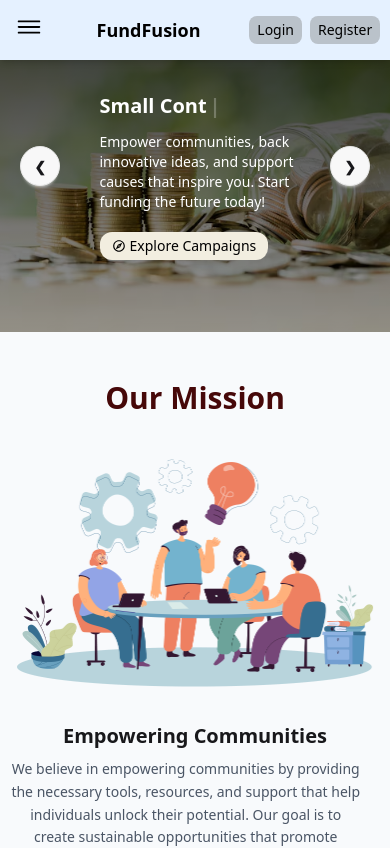
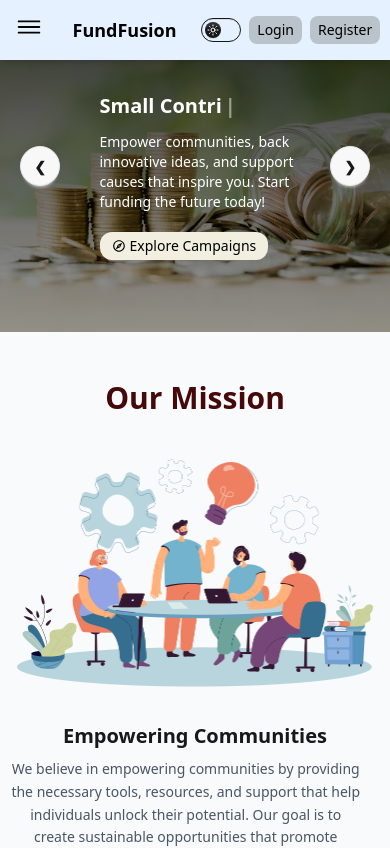
Before and after one commit to perpendicular01/b10-a10-crowd-funding-client, a React (Vite) app: page / in a window 390 px wide. Shown: the top 848 px of the page. Built offline with nearby package versions, Linux system fonts and the light colour scheme; no server answers.

Commit message:
done Alhamdulillah

```diff
--- a/src/App.css
+++ b/src/App.css
@@ -1,2 +1,4 @@
 @import "tailwindcss";
 @plugin "daisyui";
+
+@custom-variant dark (&:where(.dark, .dark *));
--- a/src/LayOut/HomeLayout.jsx
+++ b/src/LayOut/HomeLayout.jsx
@@ -9,10 +9,10 @@ const HomeLayout = () => {
             <div className="fixed top-0 left-0 w-full z-50 bg-white shadow-md">
                 <Navbar></Navbar>
             </div>
-            <div className="bg-[#F8FAFC]">
+            <div className="bg-[#F8FAFC] dark:bg-gray-700">
                 <Outlet />
             </div>
-            <div className="pt-[100px]"> {/* Add padding to account for fixed navbar height */}
+            <div className=""> {/* Add padding to account for fixed navbar height */}
 
                 <Footer></Footer>
             </div>
--- a/src/components/AllCampaigns/CampaignCard.jsx
+++ b/src/components/AllCampaigns/CampaignCard.jsx
@@ -4,18 +4,18 @@ import { Link } from 'react-router-dom';
 const CampaignCard = ({ campaign }) => {
   const { _id: id, title, description, photo, type } = campaign
   return (
-    <div className="max-w-sm rounded-2xl shadow-lg bg-[#D9EAFD] p-4 flex flex-col justify-between">
+    <div className="max-w-sm rounded-2xl shadow-lg bg-[#D9EAFD] dark:bg-gray-800 p-4 flex flex-col justify-between">
       <div>
         <img
           src={photo}
           className="w-[97%] h-48 mx-auto rounded-xl object-cover"
         />
-        <div className="mt-4 space-y-2">
-          <h2 className="text-xl font-bold text-black">{title}</h2>
-          <h2 className="text-base font-bold text-gray-800">
-            Type: <span className="text-red-950 font-bold">{type}</span>
+        <div className="mt-4 space-y-2 ">
+          <h2 className="text-xl font-bold text-black dark:text-gray-300">{title}</h2>
+          <h2 className="text-base font-bold text-gray-800 dark:text-gray-300">
+            Type: <span className="text-red-950 font-bold dark:text-gray-300">{type}</span>
           </h2>
-          <p className="text-sm font-medium text-gray-700 mt-1">
+          <p className="text-sm font-medium text-gray-700 mt-1 dark:text-gray-300">
             {description}
           </p>
         </div>
--- a/src/components/Header/Navbar.jsx
+++ b/src/components/Header/Navbar.jsx
@@ -4,6 +4,7 @@ import { Link, NavLink, useLocation, useNavigate } from "react-router-dom";
 import { IoIosMenu } from "react-icons/io";
 import { AuthContext } from "../../Contexts/AuthProvider";
 import { useContext } from "react";
+import ThemeTooggle from "../ThemeComponent/ThemeTooggle";
 
 
 const Navbar = () => {
@@ -71,7 +72,7 @@ const Navbar = () => {
     </>
 
     return (
-        <div className="bg-[#E5F1FF] ">
+        <div className="bg-[#E5F1FF] dark:bg-gray-900 ">
             <div className="w-[95%] lg:w-[90%] mx-auto flex justify-between items-center py-2 md:py-2 lg:py-3   text-black">
                 {/* for small device only */}
                 <div className="md:hidden">
@@ -84,9 +85,9 @@ const Navbar = () => {
                 </div>
 
                 {/* left */}
-                <h2 className="text-lg lg:text-2xl font-bold ">FundFusion</h2>
+                <h2 className="text-lg lg:text-2xl dark:text-white font-bold ">FundFusion</h2>
                 {/* for md middle */}
-                <div className="hidden list-none md:flex items-center gap-5 text-sm lg:text-base">
+                <div className="hidden list-none md:flex items-center gap-5 text-sm lg:text-base dark:text-gray-300 ">
                     {links}
                 </div>
                 {/* right side */}
@@ -96,6 +97,7 @@ const Navbar = () => {
                 </div> */}
 
                 <div className="flex items-center gap-2 md:gap-8 ">
+                    <ThemeTooggle></ThemeTooggle>
                     {
                         user ?
                             <div className="flex items-center gap-2 md:gap-4 ">
--- a/src/components/HomePageComponets/HomeBanner.jsx
+++ b/src/components/HomePageComponets/HomeBanner.jsx
@@ -78,28 +78,28 @@ const HomeBanner = () => {
 
               <p
                 data-aos="fade-down-right"
-                className="text-white pt-3 md:pt-5 pb-5 opacity-60 text-sm md:text-lg md:inline-block max-w-[600px] mx-auto font-Roboto"
+                className="text-white  pt-3 md:pt-5 pb-5 opacity-60 text-sm md:text-lg md:inline-block max-w-[600px] mx-auto font-Roboto"
               >
                 {slide.subtitle}
               </p>
 
-              <Link to='/allCampaigns'> <button className="text-black bg-[#F2EEE0] text-sm md:text-lg  rounded-xl py-1 md:py-2 px-3 md:px-4  flex items-center gap-1">
+              <Link to='/allCampaigns'> <button className="text-black bg-[#F2EEE0] dark:bg-gray-800 dark:text-white  text-sm md:text-lg  rounded-xl py-1 md:py-2 px-3 md:px-4  flex items-center gap-1">
                  <MdOutlineExplore />  {slide.buttonText}
               </button> </Link>
             </div>
           </div>
 
           {/* Navigation Buttons */}
-          <div className="absolute left-5 right-5 top-1/2 flex -translate-y-1/2 transform justify-between">
+          <div className="absolute left-5 right-5 top-1/2 flex -translate-y-1/2 transform  justify-between">
             <a
               href={`#slide${index === 0 ? slides.length : index}`}
-              className="btn btn-circle"
+              className="btn btn-circle dark:bg-gray-600 dark:text-white "
             >
               ❮
             </a>
             <a
               href={`#slide${index === slides.length - 1 ? 1 : index + 2}`}
-              className="btn btn-circle"
+              className="btn btn-circle dark:bg-gray-600 dark:text-white "
             >
               ❯
             </a>
--- a/src/components/HomePageComponets/HomeCampaigns.jsx
+++ b/src/components/HomePageComponets/HomeCampaigns.jsx
@@ -26,10 +26,10 @@ const HomeCampaigns = () => {
     return (
         <div>
 
-            <h2 className='text-red-950 mx-auto text-center text-xl md:text-2xl lg:text-3xl font-bold mb-8 mt-10 md:mb-12'> Current Campaigns </h2>
+            <h2 className='text-red-950 dark:text-white mx-auto text-center text-xl md:text-2xl lg:text-3xl font-bold mb-8 mt-10 md:mb-12'> Current Campaigns </h2>
 
 
-            <div className='w-[75%] mx-auto grid grid-cols-1 md:grid-cols-2 lg:grid-cols-3 gap-7'>
+            <div className='w-[75%] mx-auto grid grid-cols-1 md:grid-cols-2 lg:grid-cols-3 gap-7 pb-10'>
                 {
                     campaigns.map(campaign => (<CampaignCard key={campaign.id} campaign={campaign} ></CampaignCard>))
                 }
--- a/src/components/HomePageComponets/HomeMission.jsx
+++ b/src/components/HomePageComponets/HomeMission.jsx
@@ -29,7 +29,7 @@ const HomeMission = () => {
 
     return (
         <section className=" w-[95%] md:w-[70%] lg:w-[60%] mx-auto py-12 ">
-            <h2 className="text-red-950 mx-auto text-center text-3xl lg:text-4xl font-bold mb-8 md:mb-12">
+            <h2 className="text-red-950  dark:text-white  mx-auto text-center text-3xl lg:text-4xl font-bold mb-8 md:mb-12">
                 Our Mission
             </h2>
 
@@ -48,8 +48,8 @@ const HomeMission = () => {
                             className="sm:w-[65%] md:w-[35%] object-cover rounded-md"
                         />
                         <div className="sm:w-[85%] md:w-[65%] text-center md:text-left space-y-2 lg:pt-10">
-                            <h3 className="text-xl lg:text-2xl font-bold">{mission.title}</h3>
-                            <p className="w-[95%] lg:w-[90%] text-gray-600 text-sm lg:text-base leading-relaxed">{mission.description}</p>
+                            <h3 className="text-xl lg:text-2xl font-bold dark:text-gray-200">{mission.title}</h3>
+                            <p className="w-[95%] lg:w-[90%] text-gray-600 dark:text-gray-400 text-sm lg:text-base leading-relaxed">{mission.description}</p>
                         </div>
                     </div>
                 ))}
--- /dev/null
+++ b/src/components/ThemeComponent/ThemeTooggle.jsx
@@ -0,0 +1,37 @@
+import React, { useEffect, useState } from 'react';
+
+const ThemeTooggle = () => {
+
+    const [theme, setTheme] = useState(localStorage.getItem('theme') || "light")
+
+    useEffect(()=> {
+        document.documentElement.className = theme;
+        localStorage.setItem("theme", theme)
+    }, [theme])
+
+    const toggle = () => {
+        setTheme((it) => (
+            it === 'light' ? 'dark' : 'light'
+        ) )
+    }
+    console.log(theme)
+
+    return (
+        <label className="toggle text-base-content">
+            <input
+            type="checkbox"
+            checked={theme === 'dark'}
+            onChange={toggle}
+            value="synthwave"
+            className="theme-controller" />
+
+            <svg aria-label="sun" xmlns="http://www.w3.org/2000/svg" viewBox="0 0 24 24"><g strokeLinejoin="round" strokeLinecap="round" strokeWidth="2" fill="none" stroke="currentColor"><circle cx="12" cy="12" r="4"></circle><path d="M12 2v2"></path><path d="M12 20v2"></path><path d="m4.93 4.93 1.41 1.41"></path><path d="m17.66 17.66 1.41 1.41"></path><path d="M2 12h2"></path><path d="M20 12h2"></path><path d="m6.34 17.66-1.41 1.41"></path><path d="m19.07 4.93-1.41 1.41"></path></g></svg>
+
+            <svg aria-label="moon" xmlns="http://www.w3.org/2000/svg" viewBox="0 0 24 24"><g strokeLinejoin="round" strokeLinecap="round" strokeWidth="2" fill="none" stroke="currentColor"><path d="M12 3a6 6 0 0 0 9 9 9 9 0 1 1-9-9Z"></path></g></svg>
+
+        </label>
+
+    );
+};
+
+export default ThemeTooggle;
--- a/src/index.css
+++ b/src/index.css
@@ -1,2 +1,4 @@
 @import "tailwindcss";
 @plugin "daisyui";
+
+@custom-variant dark (&:where(.dark, .dark *));
```
